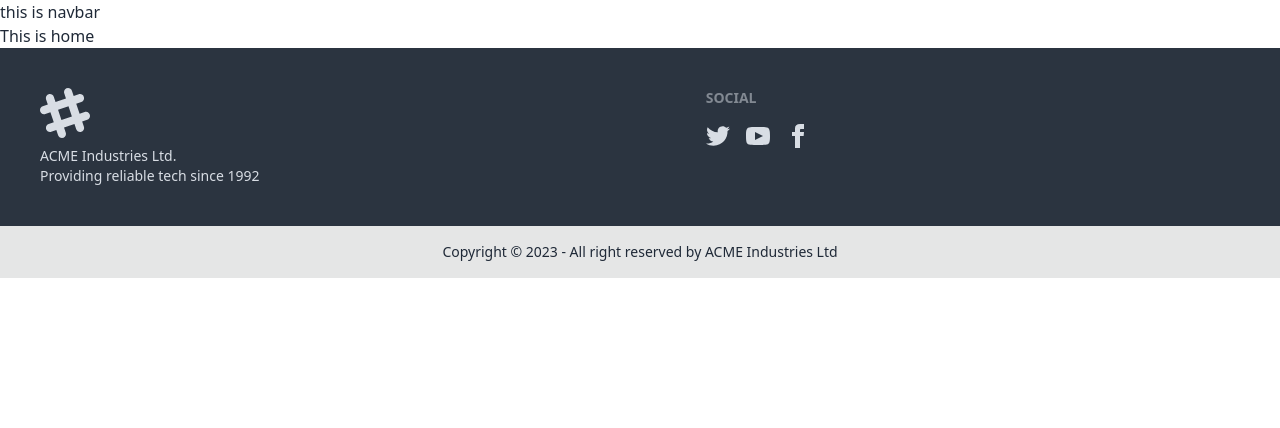
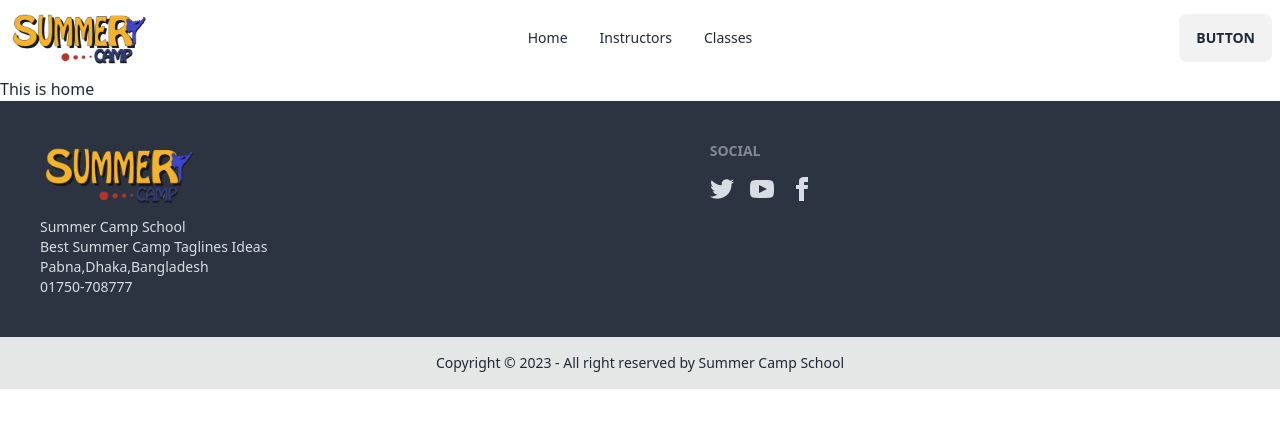
Before and after one commit to KhondokarAlMaruf/Martial-Arts-Summer-Camp-Client, a React (Vite) app: page / in a window 1280 px wide. Shown: the top 428 px of the page. Built offline with nearby package versions, Linux system fonts and the light colour scheme.

Commit message:
navbar added

```diff
--- /dev/null
+++ b/src/Pages/Classes/Classes.jsx
@@ -0,0 +1,9 @@
+const Classes = () => {
+  return (
+    <div>
+      <h2>this uis classes</h2>
+    </div>
+  );
+};
+
+export default Classes;
--- /dev/null
+++ b/src/Pages/Instructors/Instructors.jsx
@@ -0,0 +1,9 @@
+const Instructors = () => {
+  return (
+    <div>
+      <h2>this is instructors</h2>
+    </div>
+  );
+};
+
+export default Instructors;
--- /dev/null
+++ b/src/Pages/NotFound/NotFound.jsx
@@ -0,0 +1,17 @@
+import { Link } from "react-router-dom";
+import notfound from "../../Images/404 Not Found.jpg";
+
+const NotFound = () => {
+  return (
+    <div>
+      <div className="text-center my-3">
+        <Link to={"/"}>
+          <button className="btn btn-info">Back to Home</button>
+        </Link>
+      </div>
+      <img src={notfound} alt="" />
+    </div>
+  );
+};
+
+export default NotFound;
--- a/src/Pages/Shared/Footer/Footer.jsx
+++ b/src/Pages/Shared/Footer/Footer.jsx
@@ -1,22 +1,16 @@
+import logo from "../../../Images/logo1.png";
 const Footer = () => {
   return (
     <div>
       <div className="footer p-10 bg-neutral text-neutral-content">
         <div>
-          <svg
-            width="50"
-            height="50"
-            viewBox="0 0 24 24"
-            xmlns="http://www.w3.org/2000/svg"
-            fillRule="evenodd"
-            className="fill-current"
-          >
-            <path d="M22.672 15.226l-2.432.811.841 2.515c.33 1.019-.209 2.127-1.23 2.456-1.15.325-2.148-.321-2.463-1.226l-.84-2.518-5.013 1.677.84 2.517c.391 1.203-.434 2.542-1.831 2.542-.88 0-1.601-.564-1.86-1.314l-.842-2.516-2.431.809c-1.135.328-2.145-.317-2.463-1.229-.329-1.018.211-2.127 1.231-2.456l2.432-.809-1.621-4.823-2.432.808c-1.355.384-2.558-.59-2.558-1.839 0-.817.509-1.582 1.327-1.846l2.433-.809-.842-2.515c-.33-1.02.211-2.129 1.232-2.458 1.02-.329 2.13.209 2.461 1.229l.842 2.515 5.011-1.677-.839-2.517c-.403-1.238.484-2.553 1.843-2.553.819 0 1.585.509 1.85 1.326l.841 2.517 2.431-.81c1.02-.33 2.131.211 2.461 1.229.332 1.018-.21 2.126-1.23 2.456l-2.433.809 1.622 4.823 2.433-.809c1.242-.401 2.557.484 2.557 1.838 0 .819-.51 1.583-1.328 1.847m-8.992-6.428l-5.01 1.675 1.619 4.828 5.011-1.674-1.62-4.829z"></path>
-          </svg>
+          <img className="w-40" src={logo} alt="" />
           <p>
-            ACME Industries Ltd.
+            Summer Camp School
             <br />
-            Providing reliable tech since 1992
+            Best Summer Camp Taglines Ideas <br />
+            Pabna,Dhaka,Bangladesh <br />
+            01750-708777
           </p>
         </div>
         <div>
@@ -60,7 +54,7 @@ const Footer = () => {
       </div>
       <footer className="footer footer-center p-4 bg-base-300 text-base-content">
         <div>
-          <p>Copyright © 2023 - All right reserved by ACME Industries Ltd</p>
+          <p>Copyright © 2023 - All right reserved by Summer Camp School</p>
         </div>
       </footer>
     </div>
--- a/src/Pages/Shared/NavBar/NavBar.jsx
+++ b/src/Pages/Shared/NavBar/NavBar.jsx
@@ -1,7 +1,54 @@
+import { Link } from "react-router-dom";
+import logo from "../../../Images/logo1.png";
 const NavBar = () => {
+  const navOption = (
+    <>
+      <li>
+        <Link to="/"> Home</Link>
+      </li>
+      <li>
+        <Link to="/instructors">Instructors</Link>
+      </li>
+      <li>
+        <Link to="/classes">Classes</Link>
+      </li>
+    </>
+  );
   return (
-    <div>
-      <h2>this is navbar</h2>
+    <div className="navbar bg-base-100">
+      <div className="navbar-start">
+        <div className="dropdown">
+          <label tabIndex={0} className="btn btn-ghost lg:hidden">
+            <svg
+              xmlns="http://www.w3.org/2000/svg"
+              className="h-5 w-5"
+              fill="none"
+              viewBox="0 0 24 24"
+              stroke="currentColor"
+            >
+              <path
+                strokeLinecap="round"
+                strokeLinejoin="round"
+                strokeWidth="2"
+                d="M4 6h16M4 12h8m-8 6h16"
+              />
+            </svg>
+          </label>
+          <ul
+            tabIndex={0}
+            className="menu menu-sm dropdown-content mt-3 z-[1] p-2 shadow bg-base-100 rounded-box w-52"
+          >
+            {navOption}
+          </ul>
+        </div>
+        <img className="w-36" src={logo} alt="" />{" "}
+      </div>
+      <div className="navbar-center hidden lg:flex">
+        <ul className="menu menu-horizontal px-1">{navOption}</ul>
+      </div>
+      <div className="navbar-end">
+        <a className="btn">Button</a>
+      </div>
     </div>
   );
 };
```
Also changed, not shown: src/Routes/Routes.jsx (+15 -0 lines), src/Images/404 Not Found.jpg (added), src/Images/logo1.png (added).
